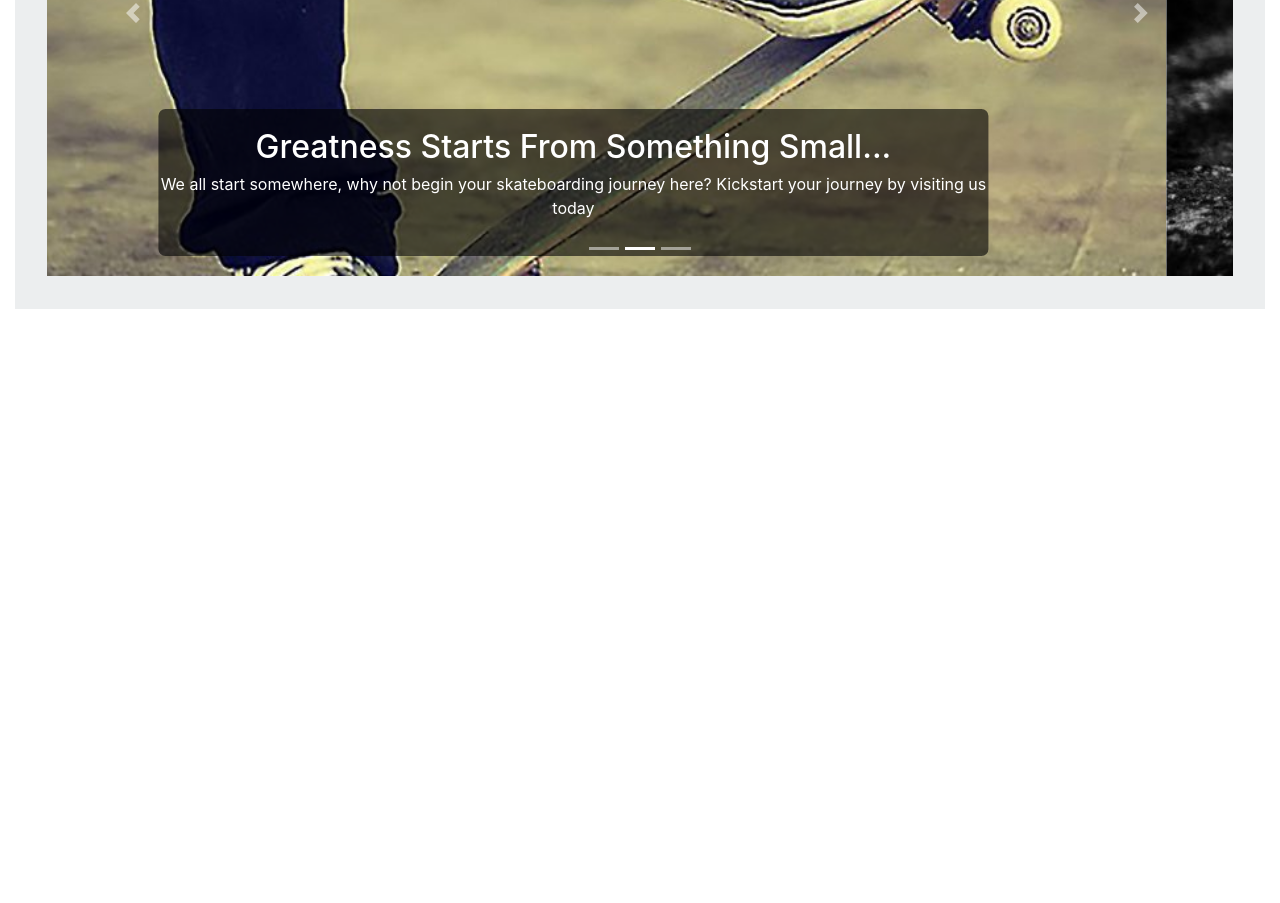
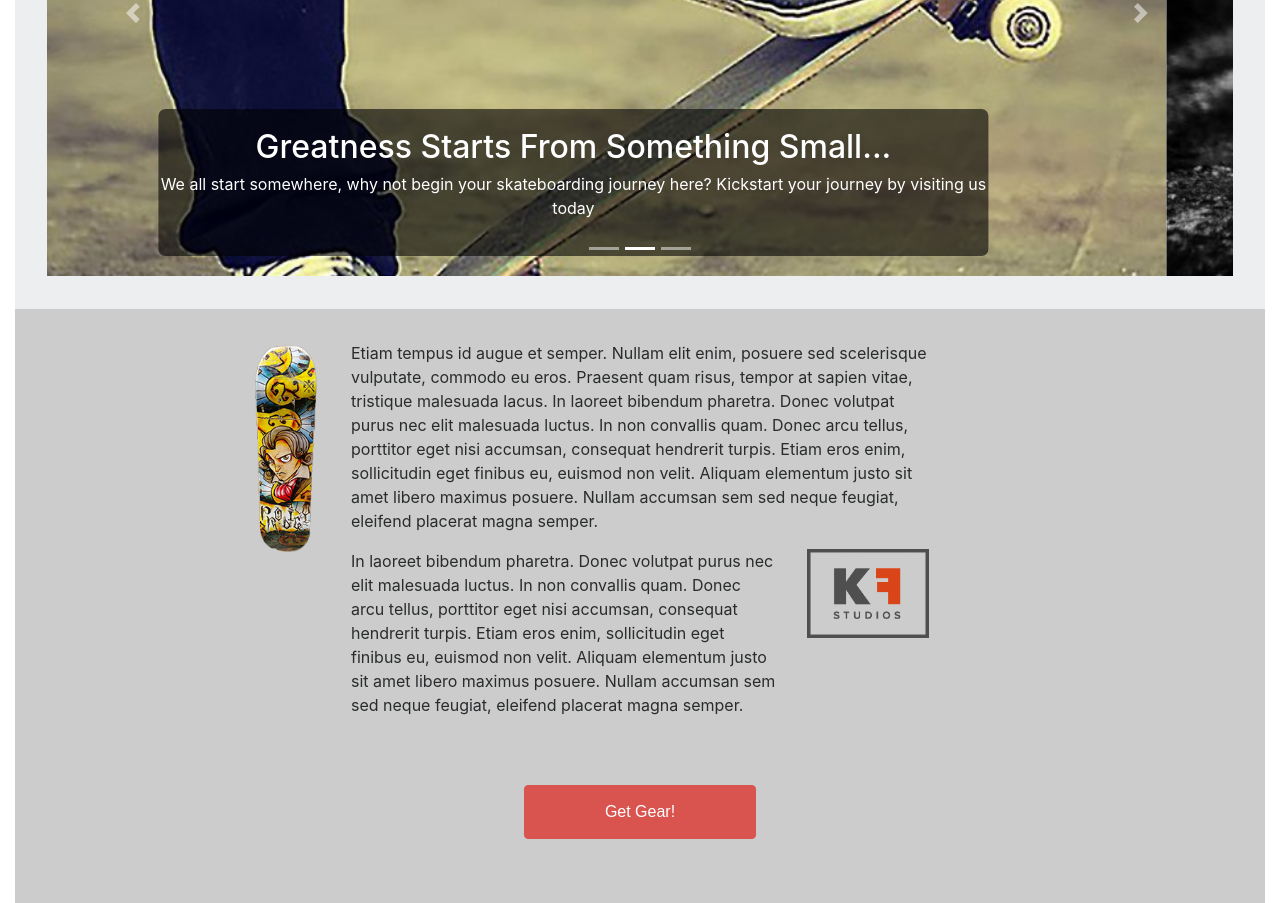
Before and after one commit to LuisMejia007/Bootstrap4MiniProject, a plain HTML site: page index.html in a window 1280 px wide. Shown: the part 577-1480 px from the top of the page. Before the commit the page ends 886 px from the top, so only its background shows below. Drawn offline with nearby package versions, Linux system fonts and the light colour scheme; a script that the page names is missing.

Commit message:
Added another section beneath the carousel, showcasing some placeholder text, images, and a button (will develop a modal for this button).

```diff
--- a/index.html
+++ b/index.html
@@ -96,6 +96,42 @@
                 <div class = "col"></div>
             </div>
             </div>
+
+            <!--- Section 2 ---->
+            <div class = "darkSection">
+                <div class = "row">
+                    <!--- Offset of 2 means that there will be an offset of the size of 2 blocks aligned to the left of this column. ---->
+                    <div class = "col-sm-12 col-md-1 offset-md-2">
+                        <div class = "">
+                            <img class = "img-fluid" src = "assets/prodigy.png" alt = "Prodigy Skateboard">
+                        </div>
+                    </div>
+                    <div class = "col-sm-12 col-md-6">
+                        <div class = "row">
+                            <div class = "col-sm-12">
+                                <p>Etiam tempus id augue et semper. Nullam elit enim, posuere sed scelerisque vulputate, commodo eu eros. Praesent quam risus, tempor at sapien vitae, tristique malesuada lacus. In laoreet bibendum pharetra. Donec volutpat purus nec elit malesuada luctus. In non convallis quam. Donec arcu tellus, porttitor eget nisi accumsan, consequat hendrerit turpis. Etiam eros enim, sollicitudin eget finibus eu, euismod non velit. Aliquam elementum justo sit amet libero maximus posuere. Nullam accumsan sem sed neque feugiat, eleifend placerat magna semper.</p>
+                            </div>
+                        </div>
+                        <div class = "row">
+                            <div class = "col-sm-12 col-md-9">
+                                <p> In laoreet bibendum pharetra. Donec volutpat purus nec elit malesuada luctus. In non convallis quam. Donec arcu tellus, porttitor eget nisi accumsan, consequat hendrerit turpis. Etiam eros enim, sollicitudin eget finibus eu, euismod non velit. Aliquam elementum justo sit amet libero maximus posuere. Nullam accumsan sem sed neque feugiat, eleifend placerat magna semper.</p>
+                            </div>
+                            <div class = "col-sm-12 col-md-3">
+                                <img class = "img-fluid" src = "assets/KFSsm.png" alt= "KFS Logo">
+                            </div>
+                        </div>
+                    </div>
+                    <div class = "col">
+                    </div>
+                </div>
+                <div class = "row">
+                    <div class = "col-sm-12">
+                        <div class = "home-button-wrapper">
+                            <button type = "button" class = "btn btn-danger homeBtn"> Get Gear! </button>
+                        </div>
+                    </div>
+                </div>
+            </div>
         </div>
 
         <script src="https://code.jquery.com/jquery-3.1.1.slim.min.js" integrity="sha384-A7FZj7v+d/sdmMqp/nOQwliLvUsJfDHW+k9Omg/a/EheAdgtzNs3hpfag6Ed950n" crossorigin="anonymous"></script>
--- a/style.css
+++ b/style.css
@@ -28,3 +28,21 @@ nav.navbar.navbar-expand-lg{
     z-index: 1;
     position: fixed;
 }
+
+.darkSection {
+    background-color: #cccccc;
+    padding: 2rem;
+}
+
+div.home-button-wrapper {
+    display: block;
+    width: 100%;
+    margin: 20px 0 auto;
+    padding: 2rem;
+}
+
+button.homeBtn {
+    display: block;
+    margin: auto;
+    padding: 1rem 5rem;
+}
```
